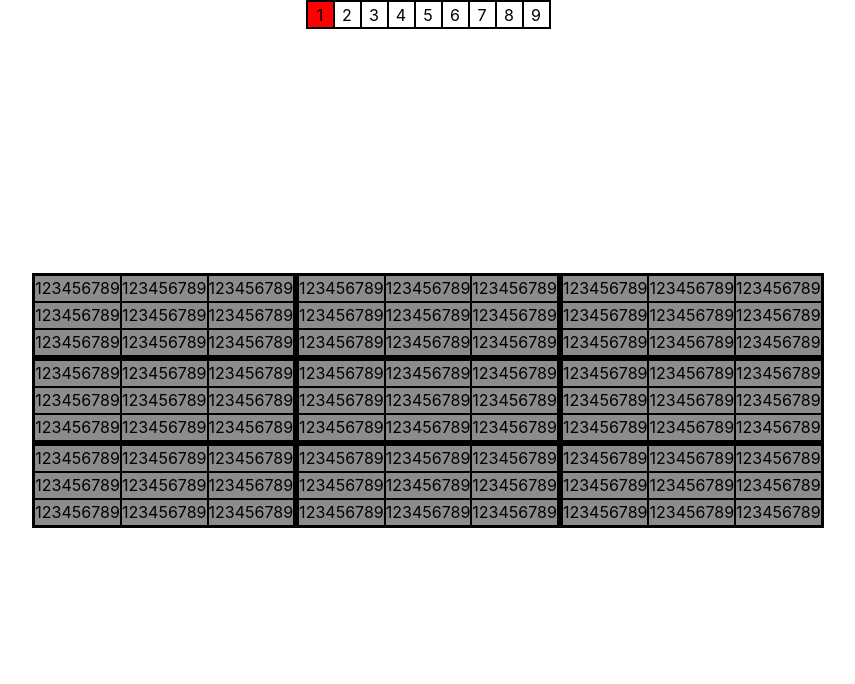
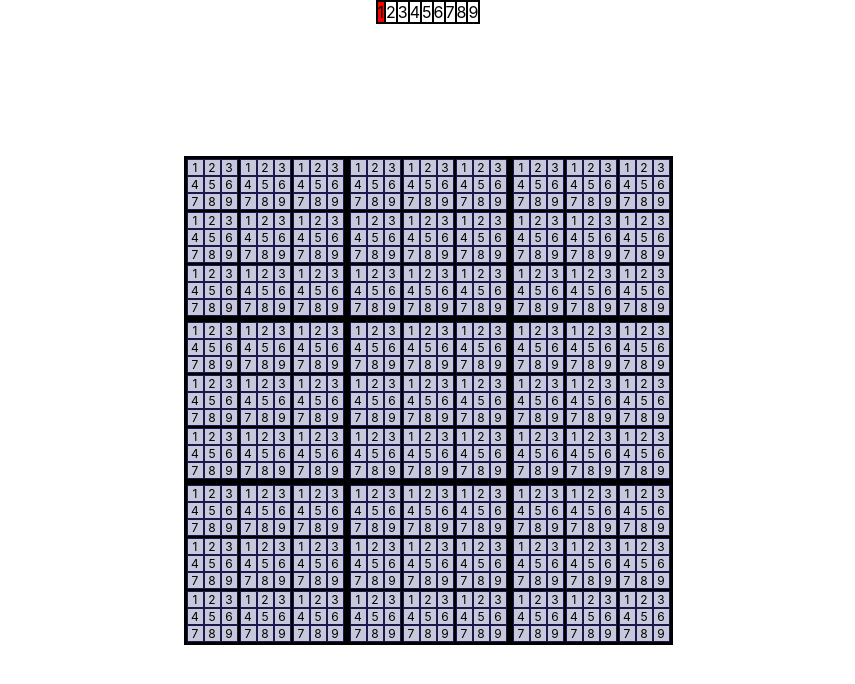
Before and after one commit to peoplestealusernames/sudoku-wave-collapse, a React (Create React App) app: page / in a window 1280 px wide. Shown: the top 684 px of the page, without its empty margins (212-1067 px from the left). Built offline with nearby package versions, Linux system fonts and the light colour scheme.

Commit message:
Board: Display remaining options

```diff
--- a/src/App.css
+++ b/src/App.css
@@ -10,8 +10,8 @@
 
 .Cell {
   display: table-cell;
-  width: 25px;
-  height: 25px;
+  width: fit-content;
+  height: fit-content;
   justify-content: center;
   align-items: center;
   align-content: center;
@@ -20,3 +20,17 @@
   border: 1px solid black;
   user-select: none;
 }
+
+.CellSelect {
+  display: table-cell;
+  width: 15px;
+  height: 15px;
+  font-size: 12px;
+  justify-content: center;
+  align-items: center;
+  align-content: center;
+  vertical-align: middle;
+  background-color: rgb(200, 200, 220);
+  border: 1px solid rgb(25, 25, 75);
+  user-select: none;
+}
--- a/src/App.tsx
+++ b/src/App.tsx
@@ -42,6 +42,22 @@ function App() {
         Table[r + gridrow * 3][c + gridcolumn * 3][n] = false
   }
 
+  function Cell(props: {
+    row: number,
+    col: number
+  }) {
+    const Allowed = Table[props.row][props.col]
+
+    //{Allowed[col + row * 3] ? col + row * 3 : ""}
+    return <div style={{ display: "table" }}>
+      {[...new Array(3)].map((e, row) => <div key={row} style={{ display: "table-row" }}>
+        {[...new Array(3)].map((e, col) => <div key={col} className="CellSelect">
+          {Allowed[1 + col + row * 3] ? 1 + col + row * 3 : ""}
+        </div>)}
+      </div>)}
+    </div>
+  }
+
   return (
     <div className="App">
       <div style={{ position: "absolute", top: "0px", border: "1px solid black" }}>
@@ -80,7 +96,7 @@ function App() {
                   setTable([...Table])
                 }}
               >
-                {n.map((e, i) => e ? i : "")}
+                <Cell row={rowi} col={i} />
               </div>
             })
             }
```
